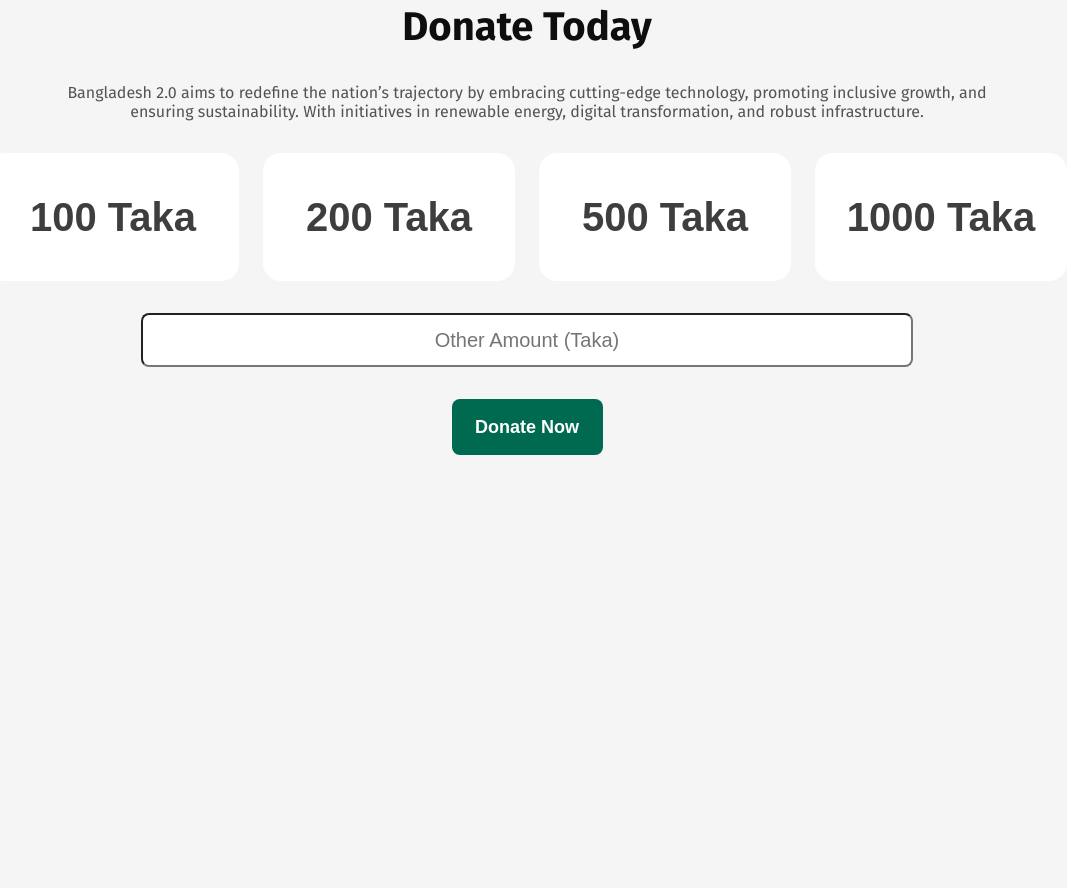
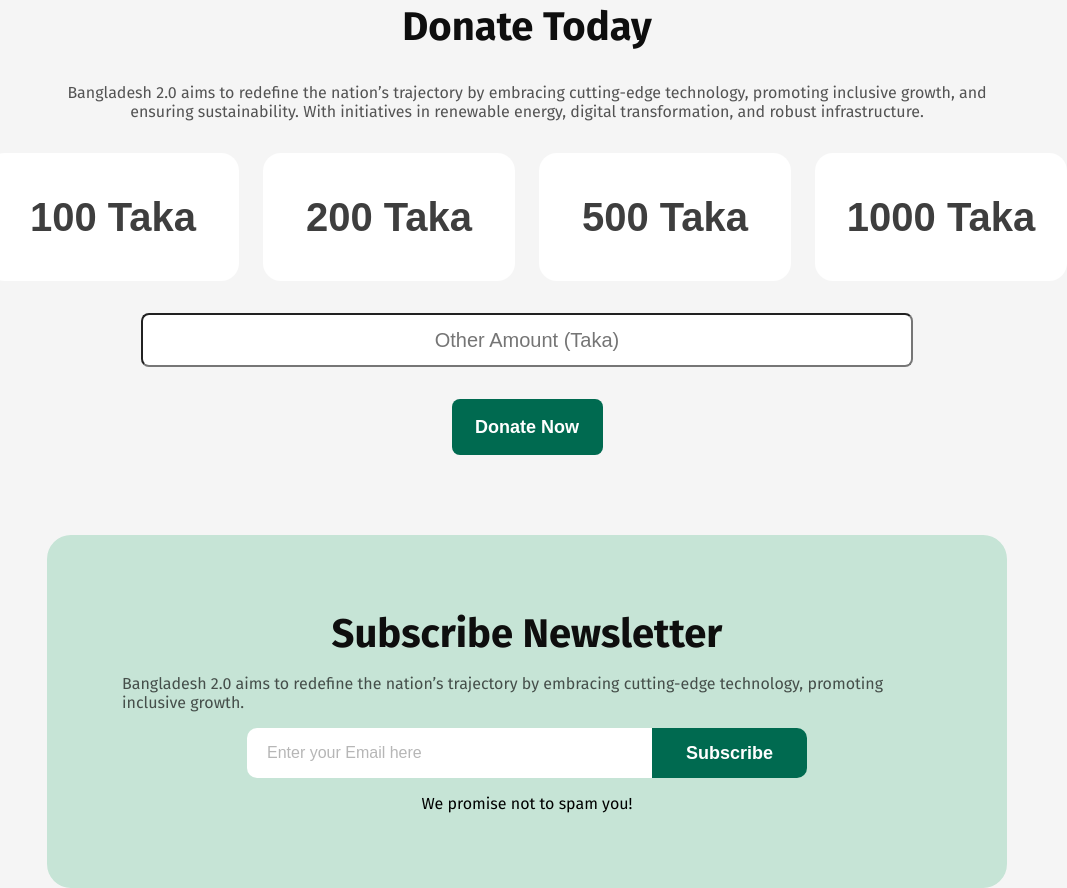
Before and after one commit to Faysal611/Assignment-1, a plain HTML site: page index.html in a window 1280 px wide. Shown: the part 2655-3543 px from the top of the page, without its empty margins (113-1180 px from the left). Before the commit the page ends 3190 px from the top, so only its background shows below. Drawn offline with Linux system fonts and the light colour scheme.

Commit message:
Added news letter feature

```diff
--- a/index.html
+++ b/index.html
@@ -123,7 +123,19 @@
                 Donate Now
             </button>
         </div>
+    </section>
 
+    <section>
+        <div class="letter-container">
+            <h2>Subscribe Newsletter</h2>
+            <p>Bangladesh 2.0 aims to redefine the nation’s trajectory by embracing cutting-edge technology, promoting inclusive
+            growth.</p>
+            <div class="input-container">
+                <input type="text" placeholder="Enter your Email here"><button>Subscribe</button>
+            </div>
+            <div>We promise not to spam you!</div>
+        </div>
     </section>
+
 </body>
 </html>
--- a/style.css
+++ b/style.css
@@ -380,3 +380,65 @@ section {
     border: 1px solid rgb(0, 106, 80);
     transition-duration: 0.2s;
 }
+
+
+.letter-container {
+    display: flex;
+    flex-direction: column;
+    align-items: center;
+    margin: 0px 160px;
+    background-color: rgb(198, 228, 214);
+    border-radius: 24px;
+    padding: 75px;
+    gap: 16px;
+}
+
+.letter-container h2 {
+    font-size: 40px;
+    font-weight: 700;
+    color: rgb(14, 14, 14);
+
+}
+
+.letter-container p {
+    font-family: 14px;
+    font-weight: 400;
+    color: rgba(14, 14, 14, 0.7);
+}
+
+.input-container {
+    display: flex;
+    justify-content: center;
+    width: 100%;
+}
+
+.input-container input {
+    border: none;
+    width: 50%;
+    height: 50px;
+    border-radius: 10px 0px 0px 10px;
+}
+
+.input-container button {
+    height: 50px;
+    padding: 0px 34px;
+    font-size: 18px;
+    font-weight: 600;
+    background-color: rgb(0, 106, 80);
+    color: white;
+    border-radius: 0px 10px 10px 0px;
+    border: none;
+}
+
+.input-container input::placeholder {
+    position: relative;
+    left: 20px;
+    font-size: 16px;
+    font-weight: 400;
+    color: rgba(14, 14, 14, 0.3);
+
+}
+
+footer {
+
+}
```
